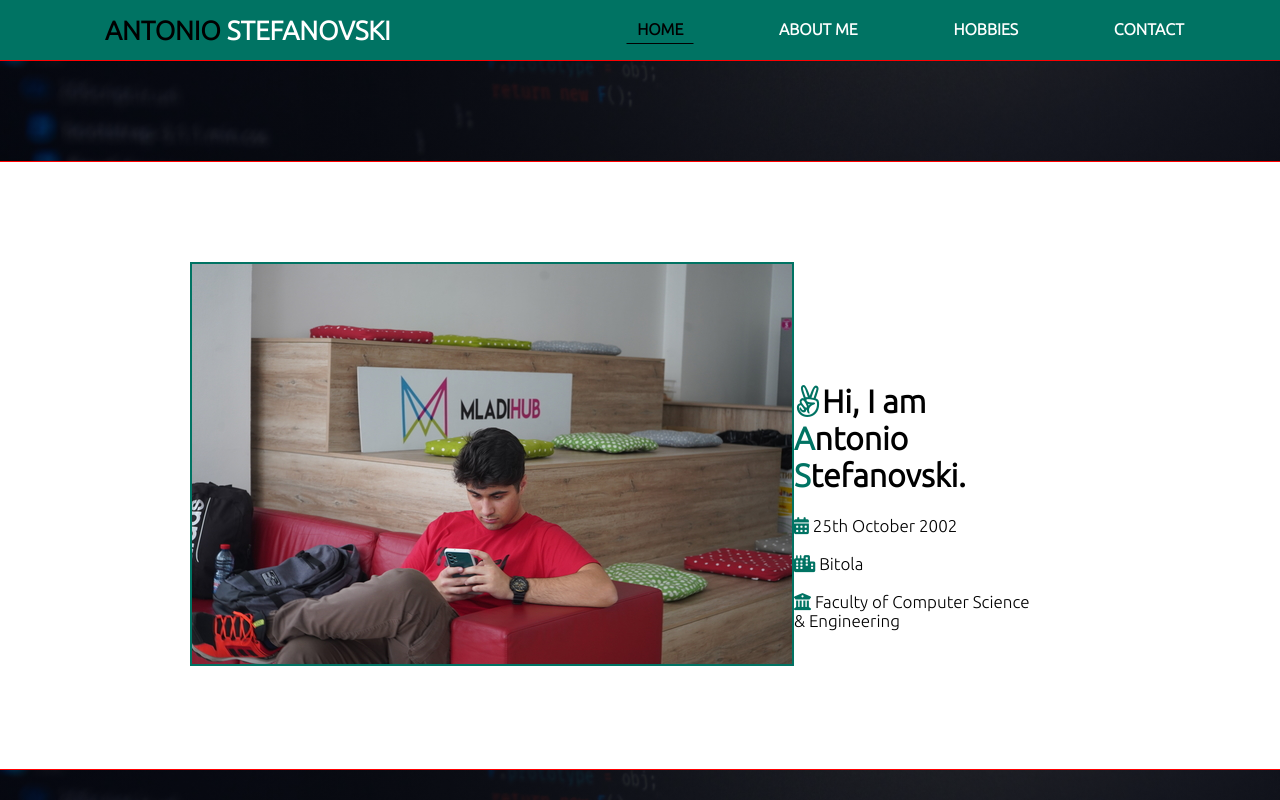
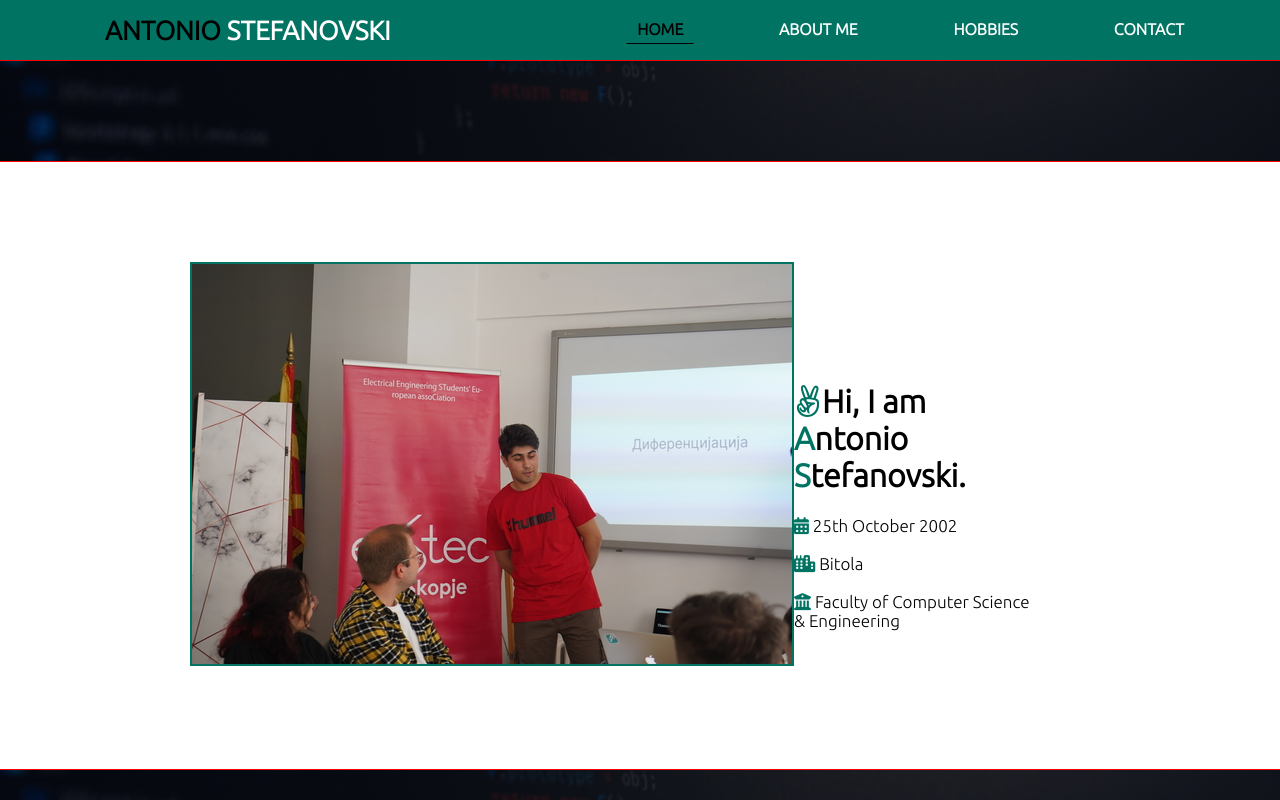
Before and after one commit to antoniostefanovski/antoniostefanovski.github.io, a plain HTML site: page index.html in a window 1280 px wide. Shown: the top 800 px of the page. Drawn offline with Linux system fonts and the light colour scheme.

Commit message:
Update index.html

```diff
--- a/index.html
+++ b/index.html
@@ -32,7 +32,7 @@
         <div class="mainSection">
 
             <div class="myImage">
-                <img src="images/img2_resized.JPG" alt="Antonio"/>
+                <img src="images/img1_resized.JPG" alt="AntonioStefanovski"/>
             </div>
 
             <div class="myName">
```
